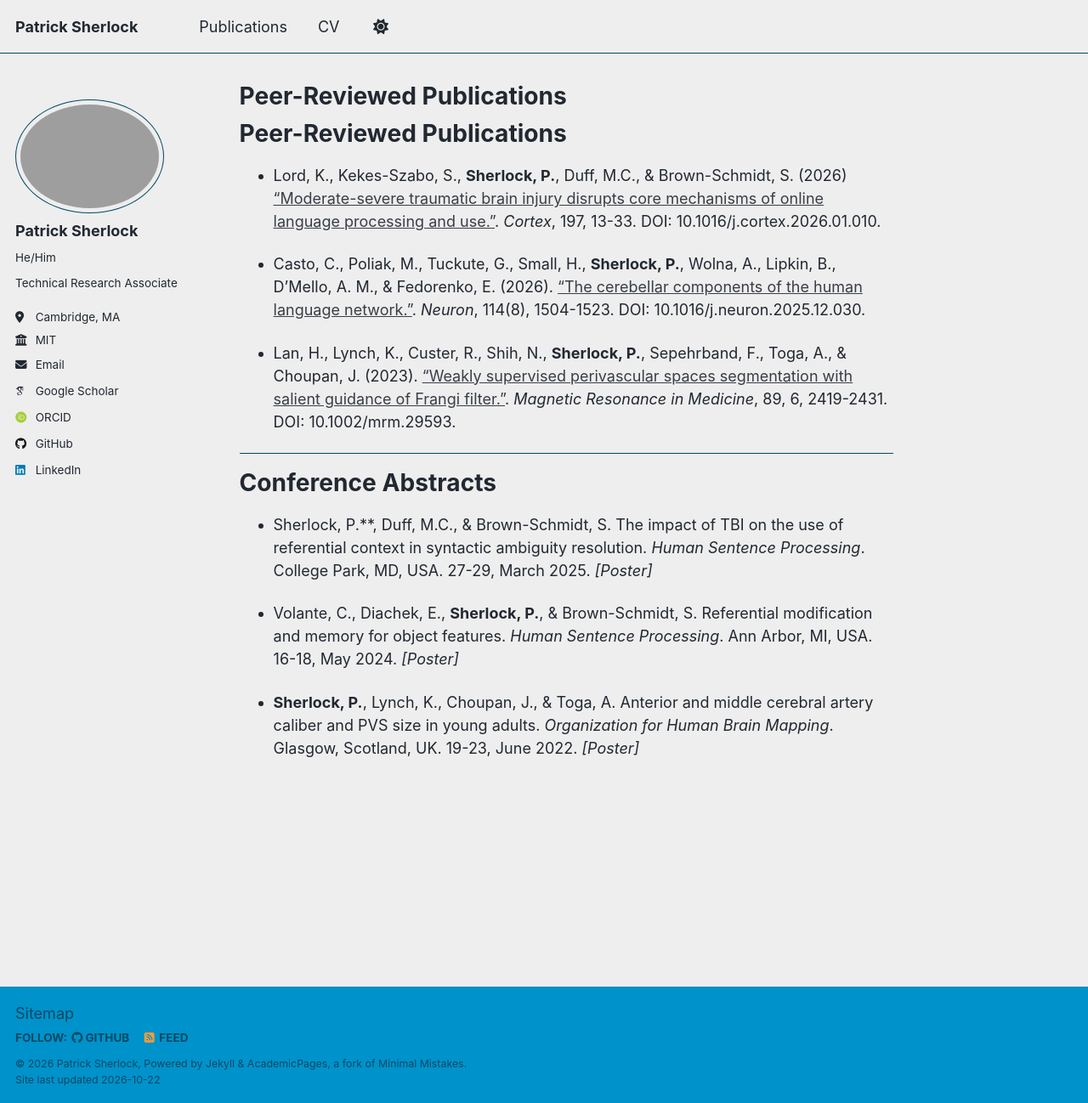
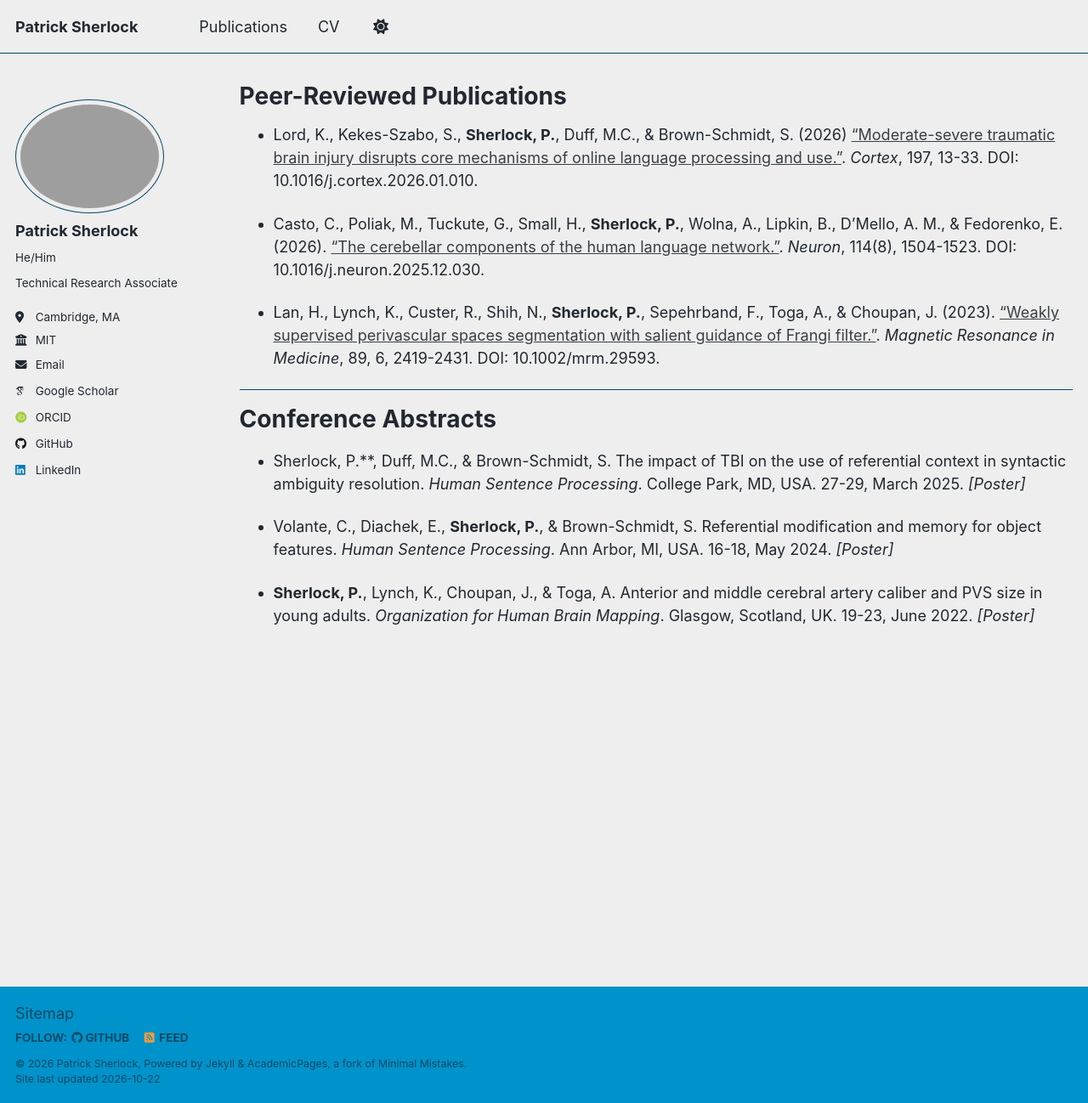
Before and after one commit to patricksherlock/patricksherlock.github.io, a Jekyll site: the page built from _pages/publications.md, in a window 1280 px wide and 1298 px high. Shown: the whole window at 85% size. Built offline with Jekyll 4.4.1, drawn with Linux system fonts in a browser that asks for light colours; some web fonts are replaced; a script that is not in the unit is left out; our own code applies the rules of GitHub Pages for plain Markdown files; part of the change alters nothing that is shown.

Commit message:
Update publications.md

```diff
--- a/_pages/publications.md
+++ b/_pages/publications.md
@@ -1,11 +1,10 @@
 ---
 layout: archive
-<!--title: "Publications"-->
+title: "Peer-Reviewed Publications"
 permalink: /publications/
 author_profile: true
 ---
 
-# Peer-Reviewed Publications
 * Lord, K., Kekes-Szabo, S., **Sherlock, P.**, Duff, M.C., & Brown-Schmidt, S. (2026) <a href="https://www.sciencedirect.com/science/article/abs/pii/S0010945226000389?via%3Dihub">“Moderate-severe traumatic brain injury disrupts core mechanisms of online language processing and use.”</a>. <i>Cortex</i>, 197, 13-33. DOI: 10.1016/j.cortex.2026.01.010.
 
 * Casto, C., Poliak, M., Tuckute, G., Small, H., **Sherlock, P.**, Wolna, A., Lipkin, B., D’Mello, A. M., & Fedorenko, E. (2026). <a href="https://www.sciencedirect.com/science/article/pii/S0896627325009869?via%3Dihub">“The cerebellar components of the human language network.”</a>. <i>Neuron</i>, 114(8), 1504-1523. DOI: 10.1016/j.neuron.2025.12.030.
```
